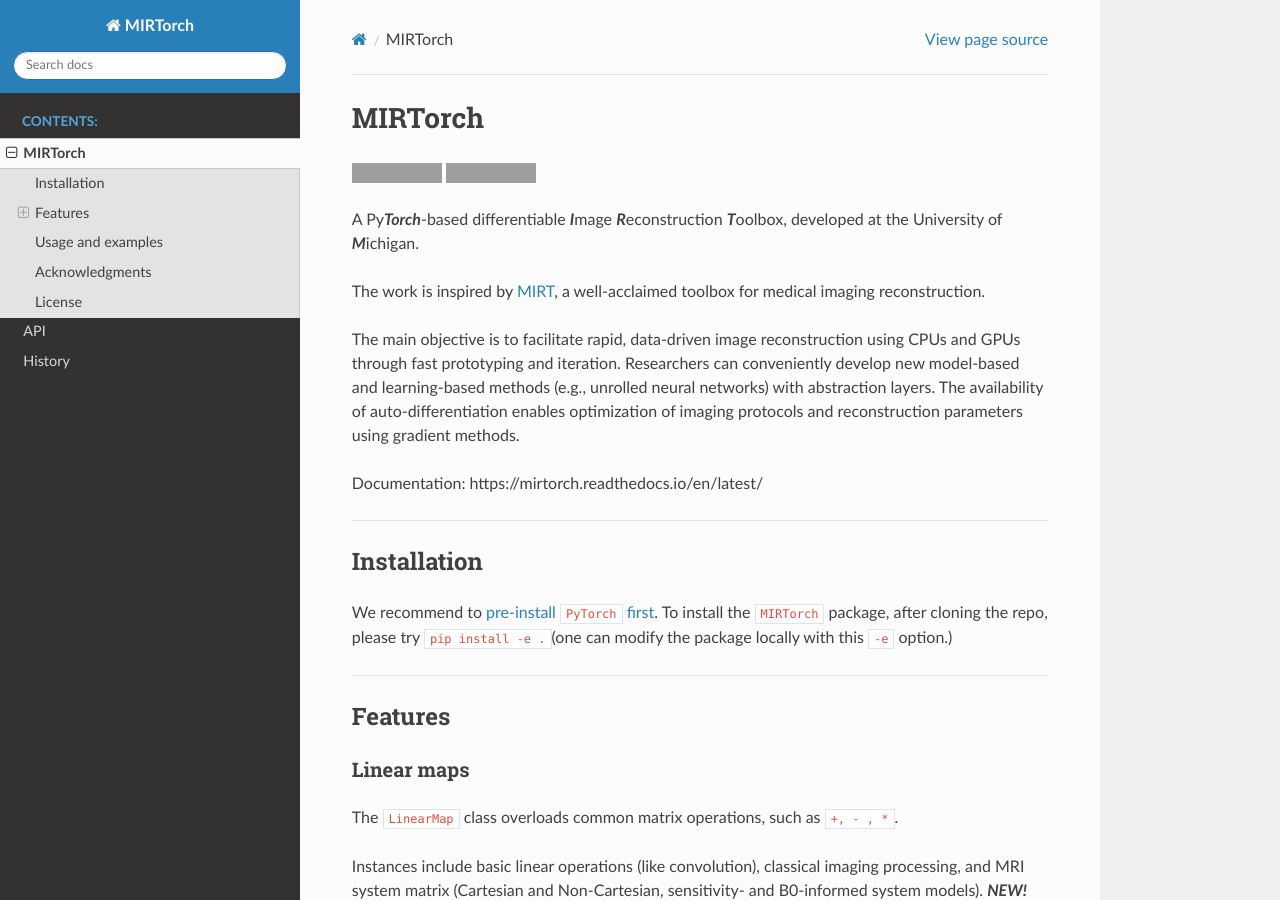
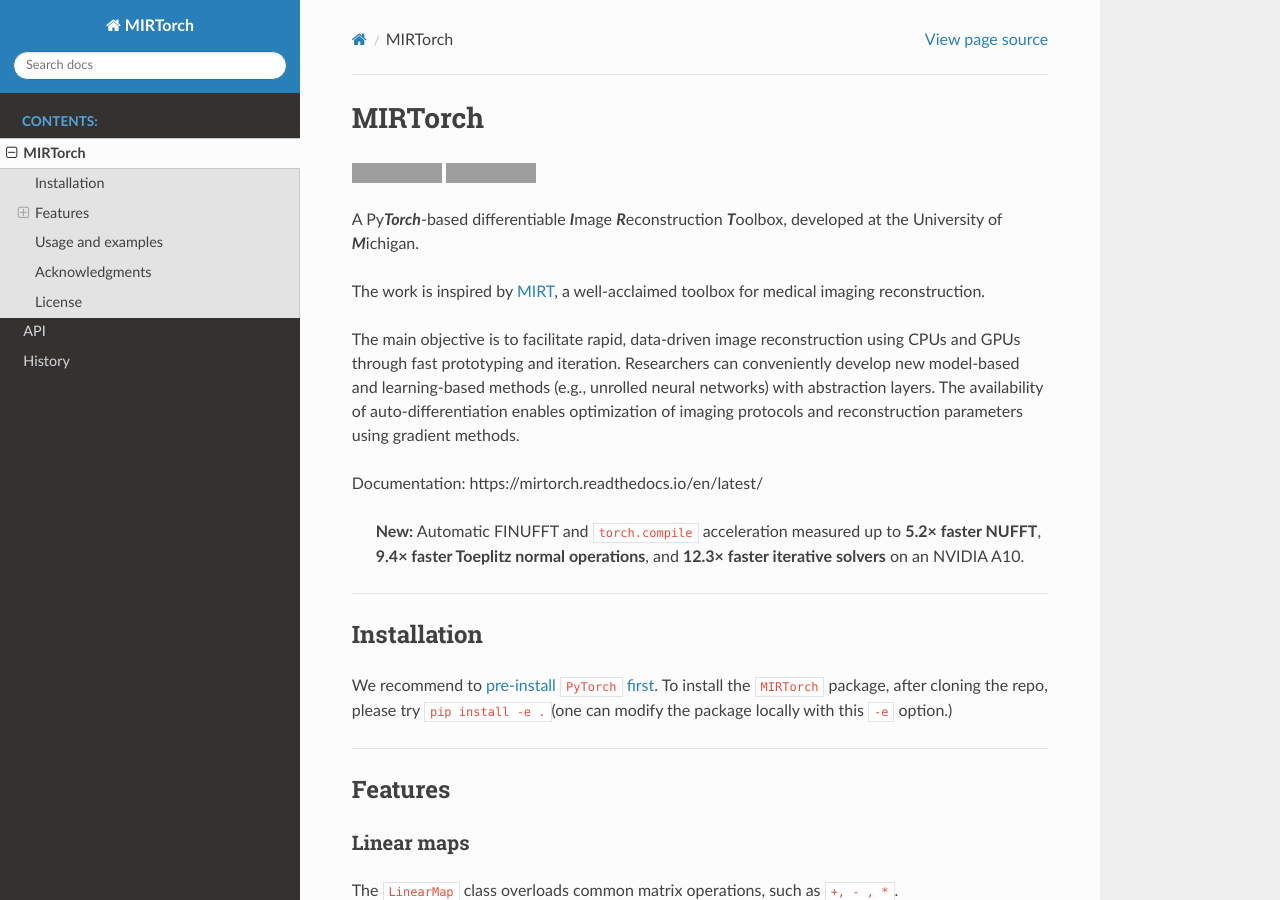
Before and after one commit to guanhuaw/MIRTorch, a Sphinx documentation site: the page built from docs/README.md, in a window 1280 px wide and 900 px high. Built offline with Sphinx 7.4.7 and the Read the Docs theme 3.1.0, drawn with Linux system fonts in a browser that asks for light colours; grey boxes are pictures that could not be loaded.

```diff
--- a/docs/README.md
+++ b/docs/README.md
@@ -10,6 +10,10 @@
 The main objective is to facilitate rapid, data-driven image reconstruction using CPUs and GPUs through fast prototyping and iteration. Researchers can conveniently develop new model-based and learning-based methods (e.g., unrolled neural networks) with abstraction layers. The availability of auto-differentiation enables optimization of imaging protocols and reconstruction parameters using gradient methods.
 
 Documentation: https://mirtorch.readthedocs.io/en/latest/
+
+> **New:** Automatic FINUFFT and `torch.compile` acceleration measured up to
+> **5.2× faster NUFFT**, **9.4× faster Toeplitz normal operations**, and
+> **12.3× faster iterative solvers** on an NVIDIA A10.
 
 ------
 
```
Also changed, not shown: README.md (+4 -0 lines), 6 other files.
